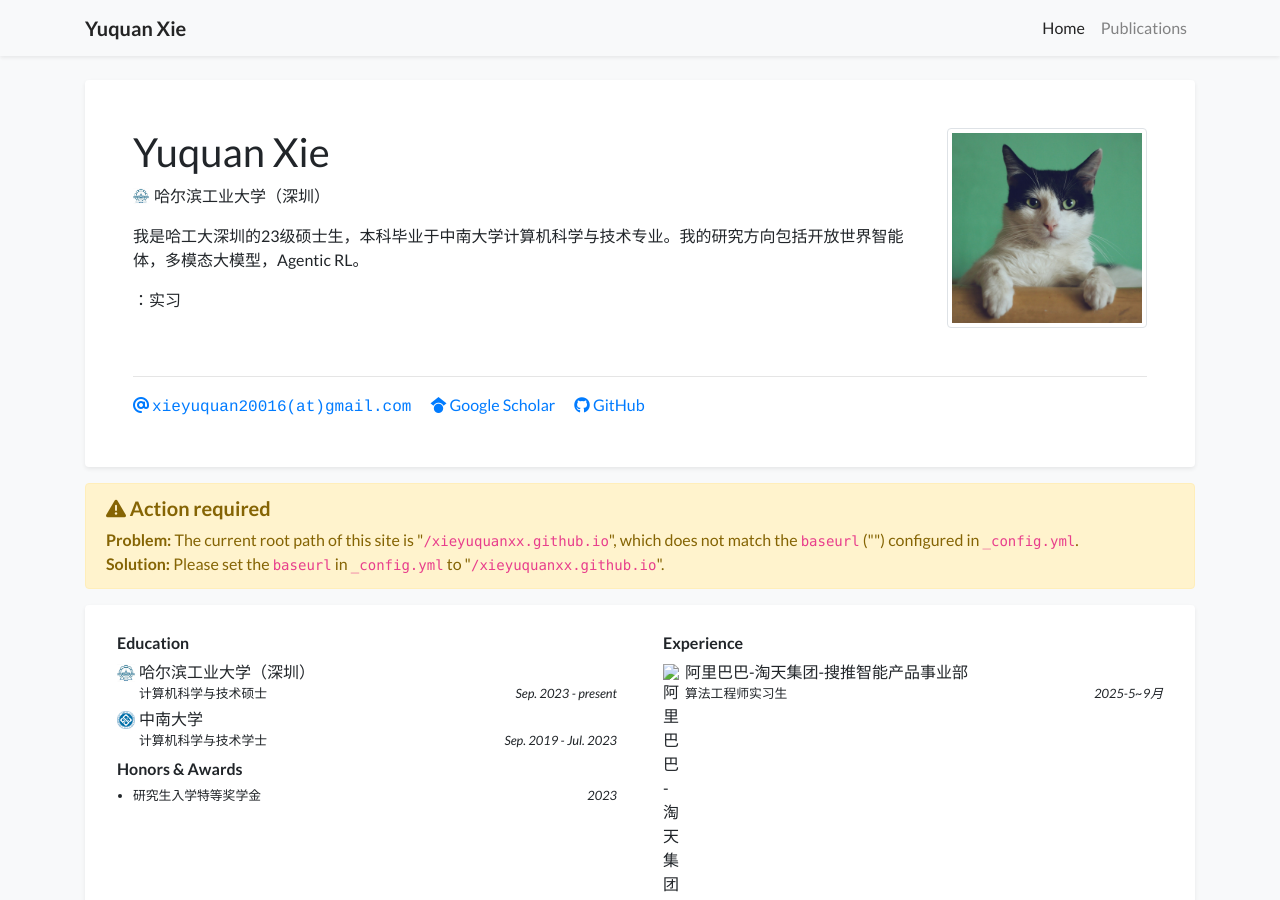
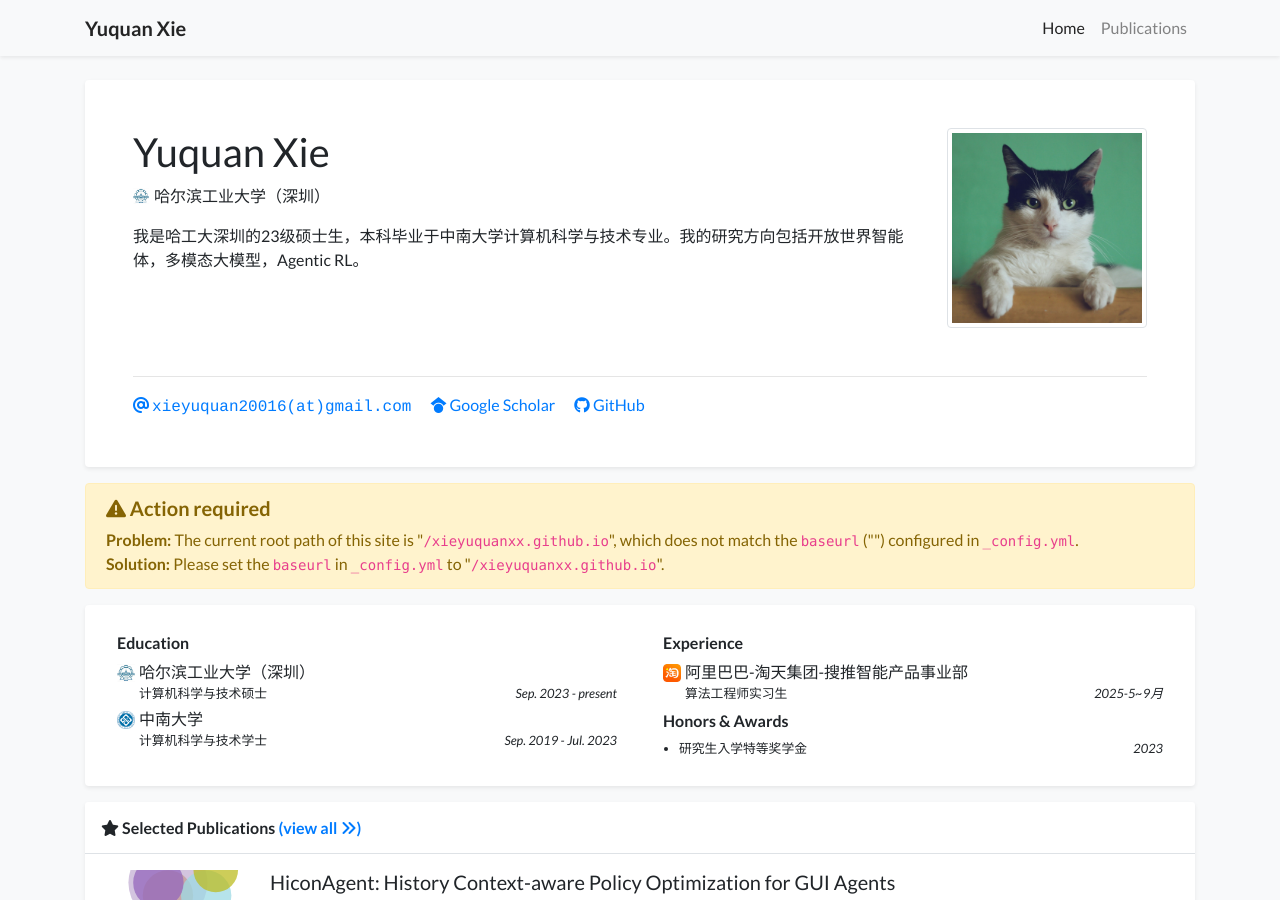
Before and after one commit to xieyuquanxx/xieyuquanxx.github.io, a Jekyll site: the page built from index.html, in a window 1280 px wide and 900 px high. Built offline with Jekyll 4.4.1, drawn with Linux system fonts in a browser that asks for light colours; nearby versions of some CDN libraries; a style sheet for code colours, icons or effects is not loaded.

Commit message:
add badge

```diff
--- a/_data/profile.yml
+++ b/_data/profile.yml
@@ -20,9 +20,6 @@ github: xieyuquanxx
 short_bio_text_justify: false
 short_bio: >-
   <p>我是哈工大深圳的23级硕士生，本科毕业于中南大学计算机科学与技术专业。我的研究方向包括开放世界智能体，多模态大模型，Agentic RL。</p>
-  <p>
-  ：实习
-  </p>
 
 portrait_url: /assets/images/photos/portrait.jpg
 portrait_caption: >-
@@ -40,6 +37,7 @@ education:
 
 experience:
 - name: 阿里巴巴-淘天集团-搜推智能产品事业部
+  logo: /assets/images/badges/taotian.jpeg
   position: 算法工程师实习生
   date: 2025-5~9月
 
```
Also changed, not shown: assets/images/badges/taotian.jpeg (added).
